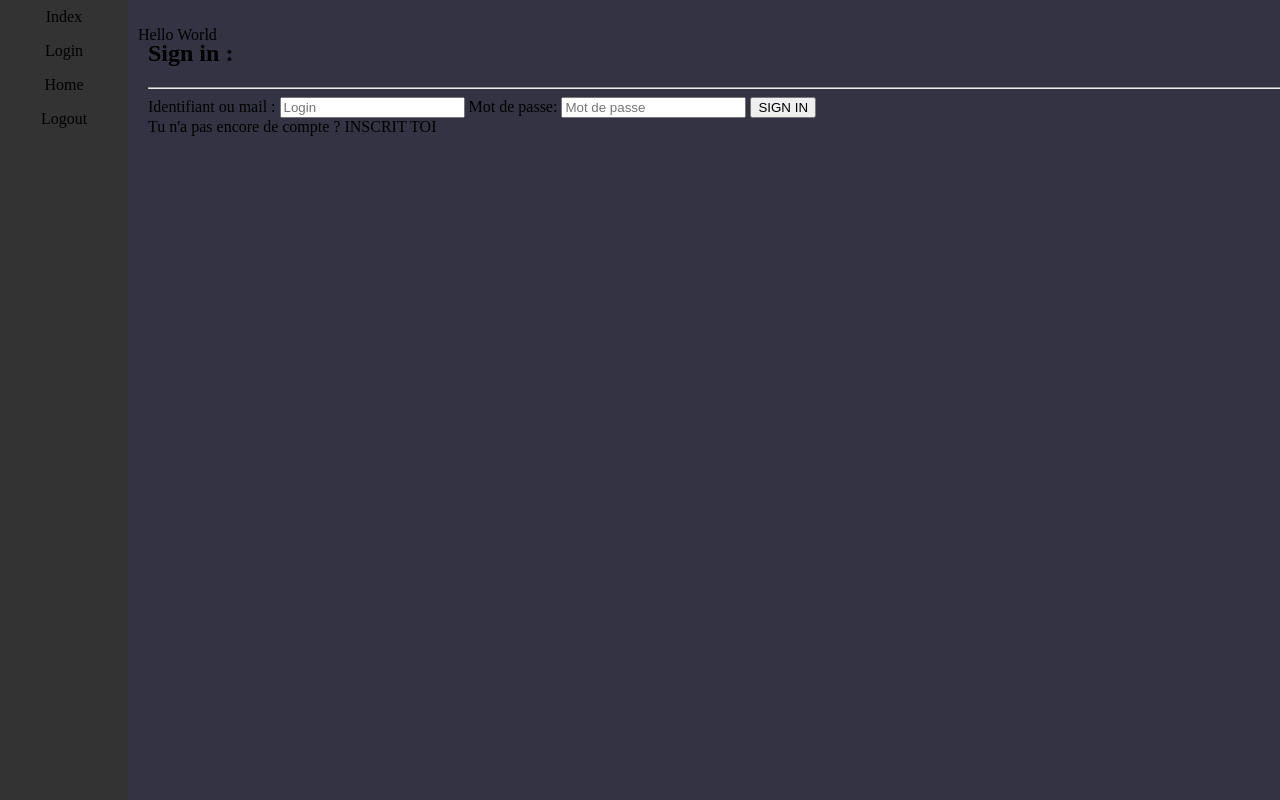
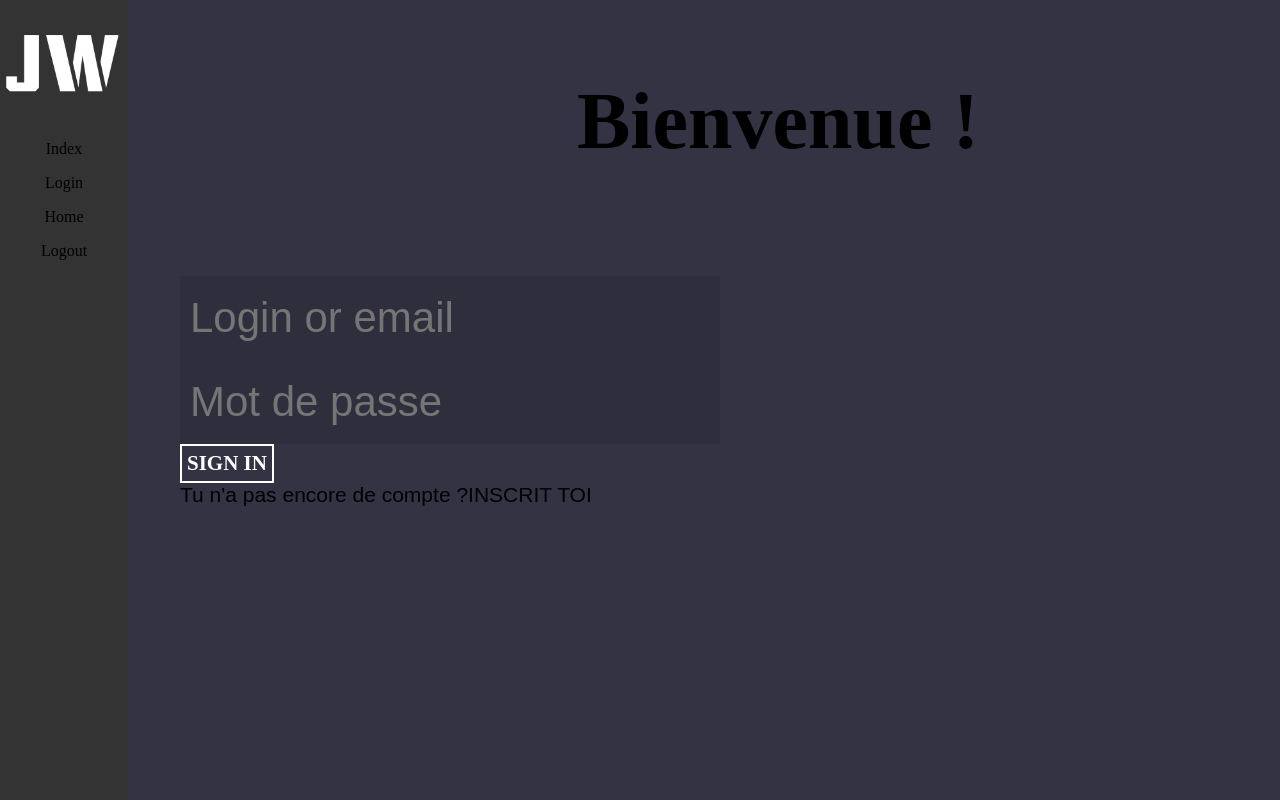
Before and after one commit to jwalle/camagru, a PHP site: page / in a window 1280 px wide. Run offline with PHP 8.4, Linux system fonts and the light colour scheme.

Commit message:
css master at work

```diff
--- a/Header.php
+++ b/Header.php
@@ -1,5 +1,5 @@
 <head>
-	<link rel="stylesheet" type="text/css" href="style	.css">
+	<link rel="stylesheet" type="text/css" href="style.css">
 	<link rel="icon" type="image/png" href="/img/logo.png">
 	<title>Camagru</title>
 </head>
--- a/side_bar.php
+++ b/side_bar.php
@@ -1,5 +1,6 @@
 <div class="menu">
     <ul class='side_nav'>
+    <li><img class="logo" src="img/logo.png"></li>
     <li><a href='index.php'>Index</a></li>
     <li><a href='login.php'>Login</a></li>
     <li><a href='Home.php'>Home</a></li>
--- a/sign-in.php
+++ b/sign-in.php
@@ -16,9 +16,10 @@ if (isset($_POST['btn-signup']))
 ?>
 
 <header class="box">
-		<div class="form-container">
-			<form method="post">
-				<h2>Sign in :</h2><hr />
+    <h2>Bienvenue !</h2>
+
+    <div class="form-container">
+            <form>
 				<?php
 					if (isset($error))
                     {
@@ -29,14 +30,15 @@ if (isset($_POST['btn-signup']))
                         <?php
                     }
 				?>
-Identifiant ou mail : <input type="text" class="css-input" name="txt_uname_mail" placeholder="Login" value="" />
-Mot de passe: <input type="password" class="css-input" name="txt_upass" placeholder="Mot de passe" value="" />
-<input type="submit" class="btn" name="btn-signup" value="SIGN IN"/>
-</br>
-<label>Tu n'a pas encore de compte ?
-         <a href="index.php?login" class="button">INSCRIT TOI</a>
-</label>
-</form>
+                <div class="name">
+                   <input type="text" class="css-input" name="txt_uname_mail" placeholder="Login or email" value="" />
+                </div>
+                <div class="password">
+                    <input type="password" class="css-input" name="txt_upass" placeholder="Mot de passe" value="" />
+                </div>
+                <div class="button">
+                  <input type="submit" class="btn" name="btn-signup" value="SIGN IN"/></br>
+                <label for="ask">Tu n'a pas encore de compte ?<a href="index.php?login" class="button">INSCRIT TOI</a></label>
+            </form>
         </div>
-<?php echo '<p>Hello World</p>'; ?>
 </header>
--- a/style.css
+++ b/style.css
@@ -29,12 +29,53 @@ header {
 
 .form-container {
     display: inline-block;
-    padding: 10px;
-    position : absolute;
-    width : 100%;
+    padding: 2em;
+    position: absolute;
+    width: 100%;
+    font: 21px sans-serif;
 }
 
-.header {
+.logo {width: 100%
+}
+
+.btn{
+    padding: 5px;
+    font: bold 1em sans serif;
+    color: white;
+    border: 2px solid white;
+    background: none;
+}
+
+.btn:hover, .btn:focus{
+    outline: none;
+    background: #000;
+    color: #FFF;
+}
+
+form {
+    position: relative;
+    font: 10px;
+    margin: 0 auto;
+}
+
+.css-input {
+    font : 2em  sans-serif;
+    border: none;
+    padding: 0 10px;
+    margin: 0;
+    margin-bottom: 20   px;
+    width: 540px;
+    background: rgba(0,0,0,0.1);
+    height: 2em;
+}
+
+.css-input:focus {
+    background: rgba(0,0,0,0.3);
+    border-radius: 5px;
+    outline: none;
+}
+
+    .header {
     display: inline-block;
     padding: 10px;
     position : absolute;
@@ -67,6 +108,18 @@ ul.side_nav {
     overflow: auto;
 }
 
+ul.form {
+    list-style-type: none;
+    margin: 0;
+    padding: 0;
+    width: 100%;
+    overflow: auto;
+}
+
+h2 {font-size: 5em;
+    text-align: center;
+}
+
 li {
     text-align: center;
 }
```
Also changed, not shown: login.php (+6 -6 lines), img/logo.png (added), 1 other file.
